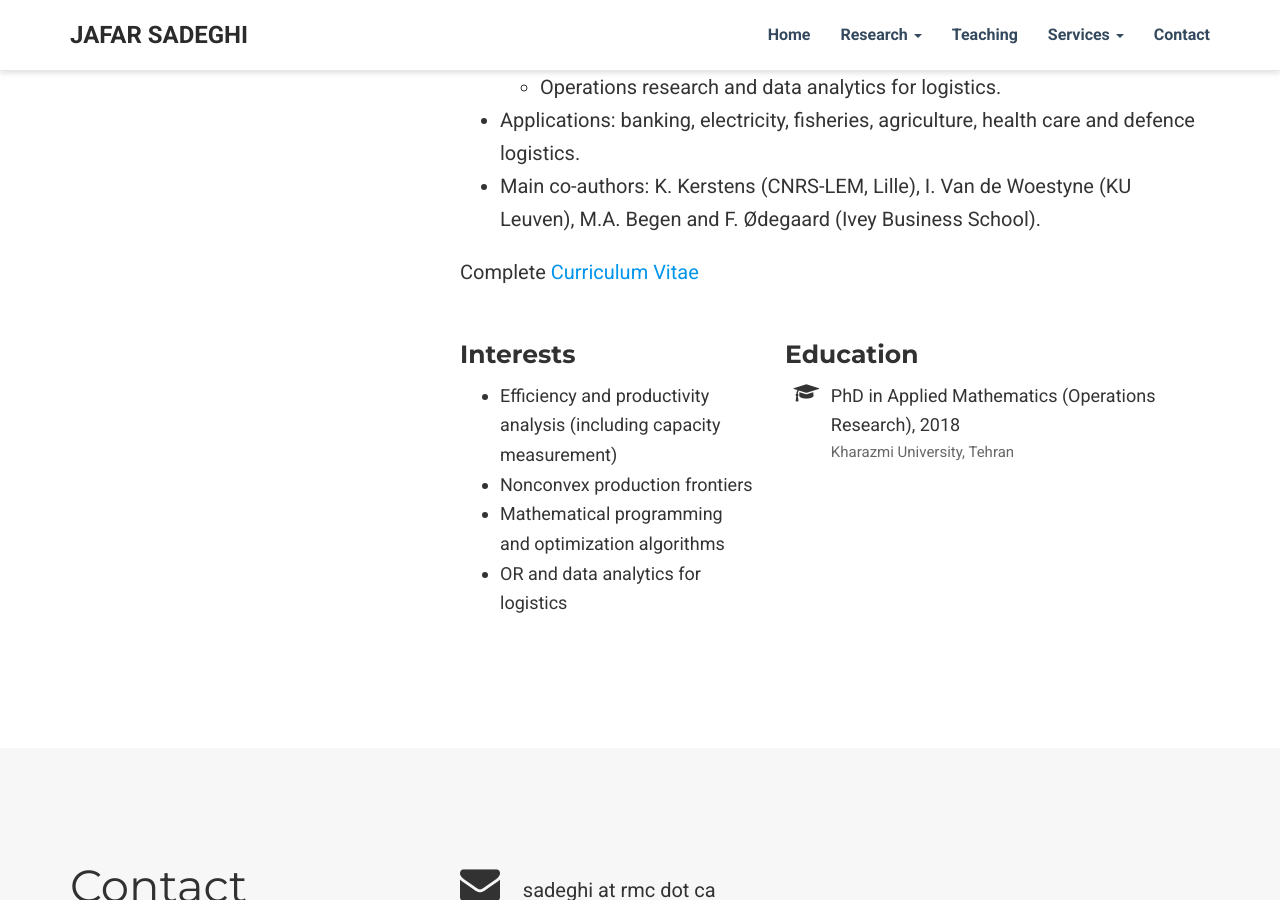
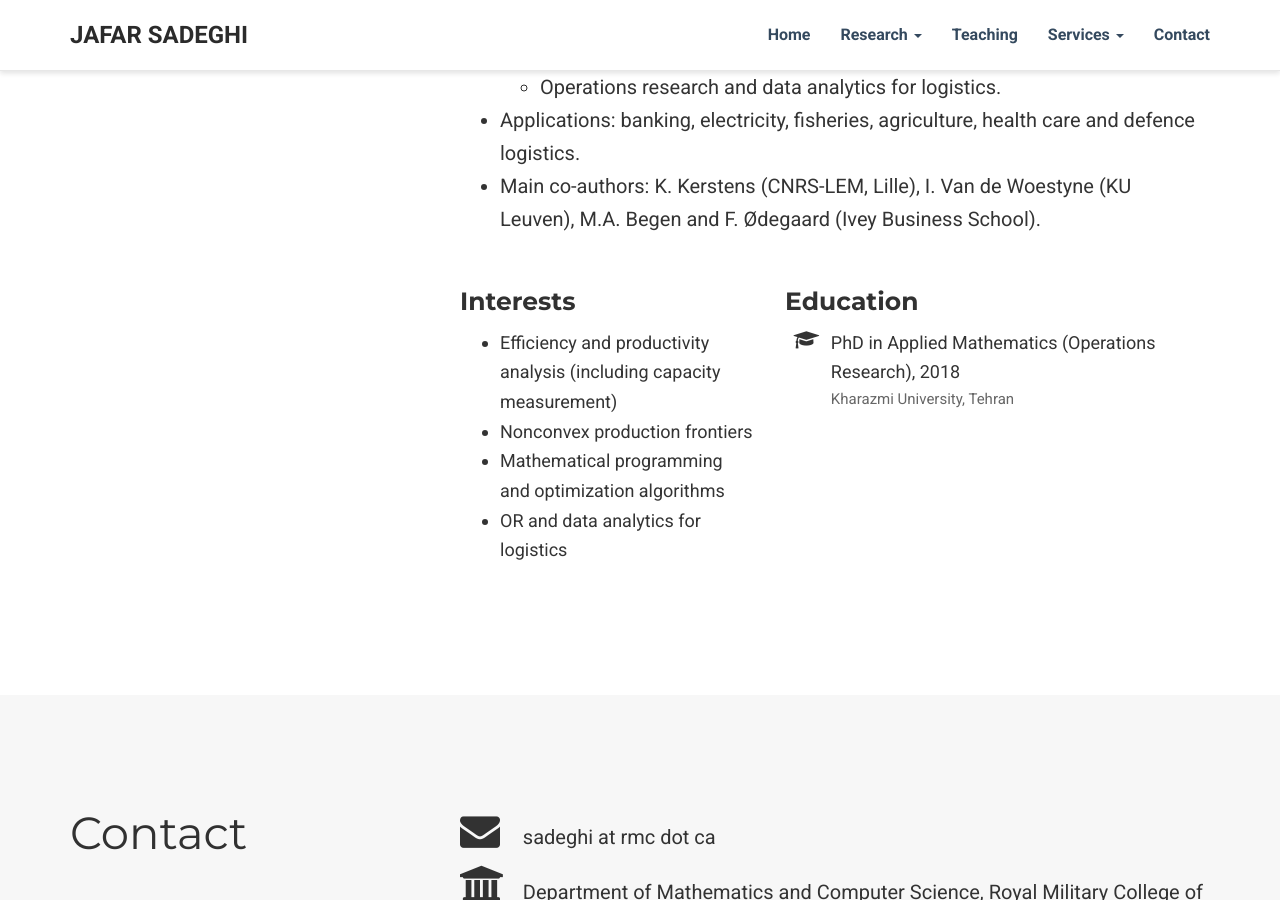
Before and after one commit to J-sadeghi/j-sadeghi.github.io, a Jekyll site: the page built from index.md, in a window 1280 px wide and 900 px high, scrolled down 618 px. Built offline with Jekyll 4.4.1, drawn with Linux system fonts in a browser that asks for light colours; some web fonts are replaced; part of the change alters nothing that is shown.

```diff
--- a/index.md
+++ b/index.md
@@ -7,7 +7,6 @@ affiliation: Department of Mathematics and Computer Science, Royal Military
   College of Canada, Kingston
 affiliation_url: https://www.rmc-cmr.ca/en/mathematics-and-computer-science
 portrait: /img/portrait.jpg
-cv: /pdf/cv-Sadeghi.pdf
 google_scholar: https://scholar.google.com/citations?user=fgMe6FAAAAAJ&hl=en
 orcid: https://orcid.org/0000-0002-0055-6493
 email: sadeghi@rmc.ca
@@ -19,6 +18,7 @@ interests:
 education:
   - degree: PhD in Applied Mathematics (Operations Research), 2018
     institution: Kharazmi University, Tehran
+hide_contact: false
 contact:
   email_display: sadeghi at rmc dot ca
   department: Department of Mathematics and Computer Science, Royal Military
```
